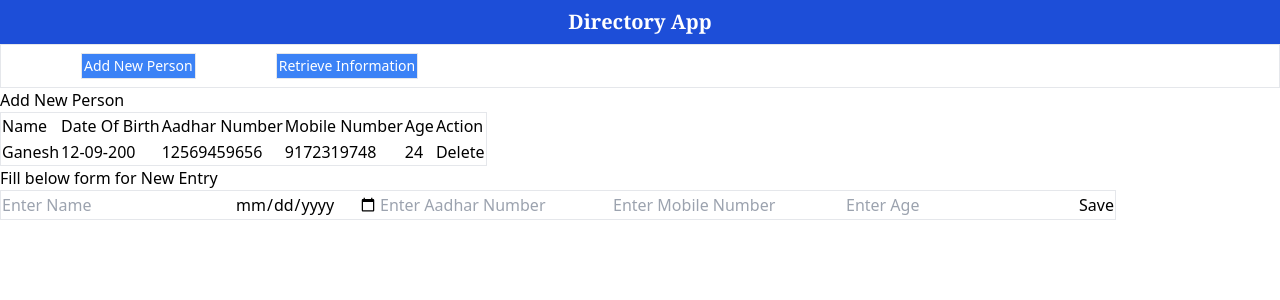
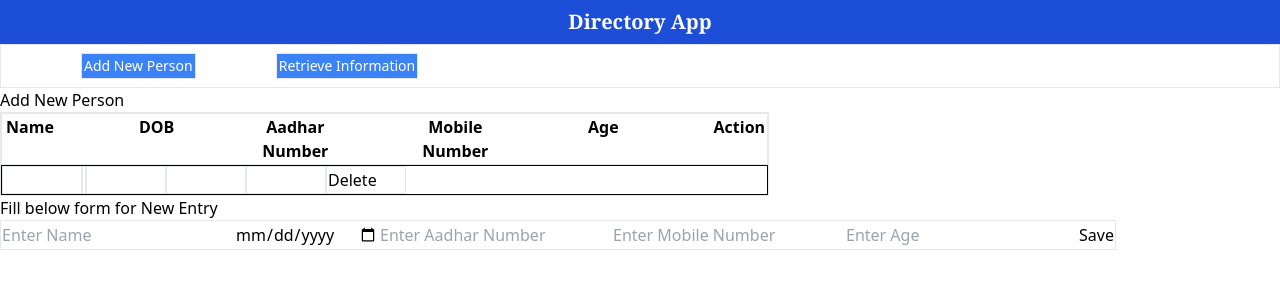
Before and after one commit to gkusumbe7/Directory-App, a React (Vite) app: page / in a window 1280 px wide. Shown: the top 300 px of the page. Built offline with nearby package versions, Linux system fonts and the light colour scheme.

Commit message:
added code

```diff
--- a/src/component/AddPersonInfo.jsx
+++ b/src/component/AddPersonInfo.jsx
@@ -1,72 +1,74 @@
-import { useState,useEffect } from "react";
+import { useState, useEffect } from "react";
 
+const AddPersonInfo = () => {
+  const [personName, setPersonName] = useState(" ");
+  const [personDOB, setPersonDOB] = useState("");
+  const [personAadhar, setPersonAadhar] = useState("");
+  const [personMobile, setPersonMobile] = useState("");
+  const [personAge, setPersonAge] = useState("");
+  const [msg , setMsg ]= useState("");
+  const [personInformation, setPersonInformation] = useState([
+    {
+      name: "",
+      dob: "",
+      aadharNo: "",
+      mobileNo: "",
+      age: "",
+      delete:"Delete"
+    },
+  ]);
 
-
-const AddPersonInfo = ()=>{
-
-
-const [personName , setPersonName ] = useState(" ");
-const [personDOB , setPersonDOB ] =  useState("");
-const [personAadhar , setPersonAadhar ] =  useState("");
-const [personMobile , setPersonMobile ] =  useState("");
-const [personAge , setPersonAge ] =  useState("");
-
-
-
-    const personInformation = [{
-        name:"",
-        dob:"",
-        aadharNo:"",
-        mobileNo:"",
-        age:"age",
-}
-]
-
-    const savePersonInformation =(e)=>{
+  const savePersonInformation = (e) => {
     e.preventDefault();
     setPersonName(e.target.personName.value);
     setPersonDOB(e.target.dob.value);
     setPersonAadhar(e.target.aadharNumber.value);
-        setPersonMobile(e.target.mobileNumber.value)
+    setPersonMobile(e.target.mobileNumber.value);
     setPersonAge(e.target.age.value);
 
+    const newPersonInformation = {
+      name: personName,
+      dob: personDOB,
+      aadharNo: personAadhar,
+      mobileNo: personMobile,
+      age: personAge,
+      delete:"Delete",
+    };
+    setPersonInformation([...personInformation, newPersonInformation]);
+  };
 
-        personInformation.push(
-            ...personInformation,
-            {
-                name:personName,
-                dob:personDOB,
-                aadharNo:personAadhar,
-                mobileNo:personMobile,
-                age:personAge,
-            }
-        )
-    }
 
-    console.log(personInformation)
-    return(
+  return (
     <>
       <div className="">
         {/* Display Data On List */}
         <h1>Add New Person</h1>
         <section>
           <table className="border tex-sm">
-                                <thead className="text-xm">
-                                    <td>Name</td>
-                                    <td>Date Of Birth</td>
-                                    <td>Aadhar Number</td>
-                                    <td>Mobile Number</td>
-                                    <td>Age</td>
-                                    <td>Action</td>
+            <thead className="">
+              <tr className="flex gap-20 border text-md">
+                <th className="w-14">Name</th>
+                <th className="w-22">DOB</th>
+                <th className="w-20">Aadhar Number</th>
+                <th className="w-20">Mobile Number</th>
+                <th className="w-14">Age</th>
+                <th className="w-14">Action</th>
+              </tr>
             </thead>
-                                <tr>
-                                   <td>Ganesh</td>
-                                    <td>12-09-200</td>
-                                    <td>12569459656</td>
-                                    <td>9172319748</td>
-                                    <td>24</td>
-                                    <td>Delete</td>
+            <tbody>
+
+              { personInformation.map((personData, index) => (
+                <tr key={index} className="flex gap-18 border border-black">
+                  <td className="w-20 border">{personData.name}</td>
+                  <td className="w-22 border">{personData.dob}</td>
+                  <td className="w-20 border">{personData.aadharNo}</td>
+                  <td className="w-20 border">{personData.mobileNo}</td>
+                  <td className="w-20 border">{personData.age}</td>
+                  <td className="w-20 border">{personData.delete}</td>
                 </tr>
+              ))}
+              <span>{msg}</span>
+            </tbody>
           </table>
         </section>
 
@@ -77,19 +79,59 @@ const [personAge , setPersonAge ] =  useState("");
             <h1>Fill below form for New Entry</h1>
             <table className="border tex-sm">
               <tr className="text-xm">
-                                    <td><input type="text" placeholder="Enter Name" name="" id="personName" /></td>
-                                    <td><input type="date" name="" id="dob" /></td>
-                                    <td><input type="text" placeholder="Enter Aadhar Number" name="" id="aadharNumber" /></td>
-                                    <td><input type="text" placeholder="Enter Mobile Number" name="" id="mobileNumber" /></td>
-                                    <td><input type="text" placeholder="Enter Age" name="" id="age" /></td>
-                                    <td><button type="submit">Save</button></td>
+                <td>
+                  <input
+                    type="text"
+                    placeholder="Enter Name"
+                    name=""
+                    id="personName"
+                  />
+                </td>
+                <td>
+                  <input type="date" name="" id="dob" />
+                </td>
+                <td>
+                  <input
+                    type="text"
+                    placeholder="Enter Aadhar Number"
+                    name=""
+                    id="aadharNumber"
+                  />
+                </td>
+                <td>
+                  <input
+                    type="text"
+                    placeholder="Enter Mobile Number"
+                    name=""
+                    id="mobileNumber"
+                  />
+                </td>
+                <td>
+                  <input type="text" placeholder="Enter Age" name="" id="age" />
+                </td>
+                <td>
+                  <button type="submit">Save</button>
+                </td>
               </tr>
             </table>
           </form>
         </section>
       </div>
+
+      {/* <div>
+        {personInformation.map((personData, index) => (
+            <div key={index}>
+            <p>{personData.name}</p>
+            <p>{personData.dob}</p>
+            <p>{personData.aadharNo}</p>
+            <p>{personData.mobileNo}</p>
+            <p>{personData.age}</p>
+            <p>Delete</p>
+          </div>
+        ))}
+      </div> */}
     </>
   );
-}
+};
 
 export default AddPersonInfo;
```
Lines whose indentation alone changed are shown as unchanged.
